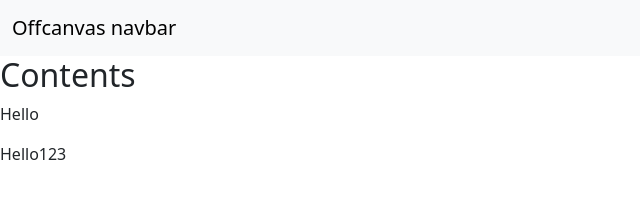
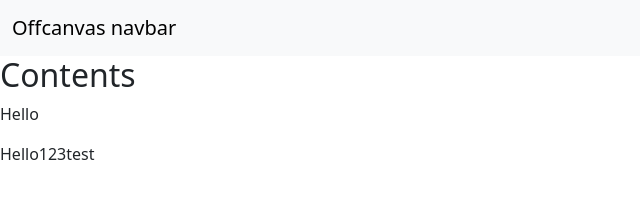
Before and after one commit to ryanchong1/ryanchong.github.io, a plain HTML site: page index.html in a window 1280 px wide. Shown: the full height of the page, 0-640 px from the left. Drawn offline with nearby package versions, Linux system fonts and the light colour scheme.

Commit message:
Update index.html

```diff
--- a/index.html
+++ b/index.html
@@ -65,7 +65,7 @@
     <h1>Sample website</h1>
     <h2>Contents</h2>
     <p>Hello</p>
-    <p>Hello123</p>
+    <p>Hello123test</p>
 
   </body>
 
```
